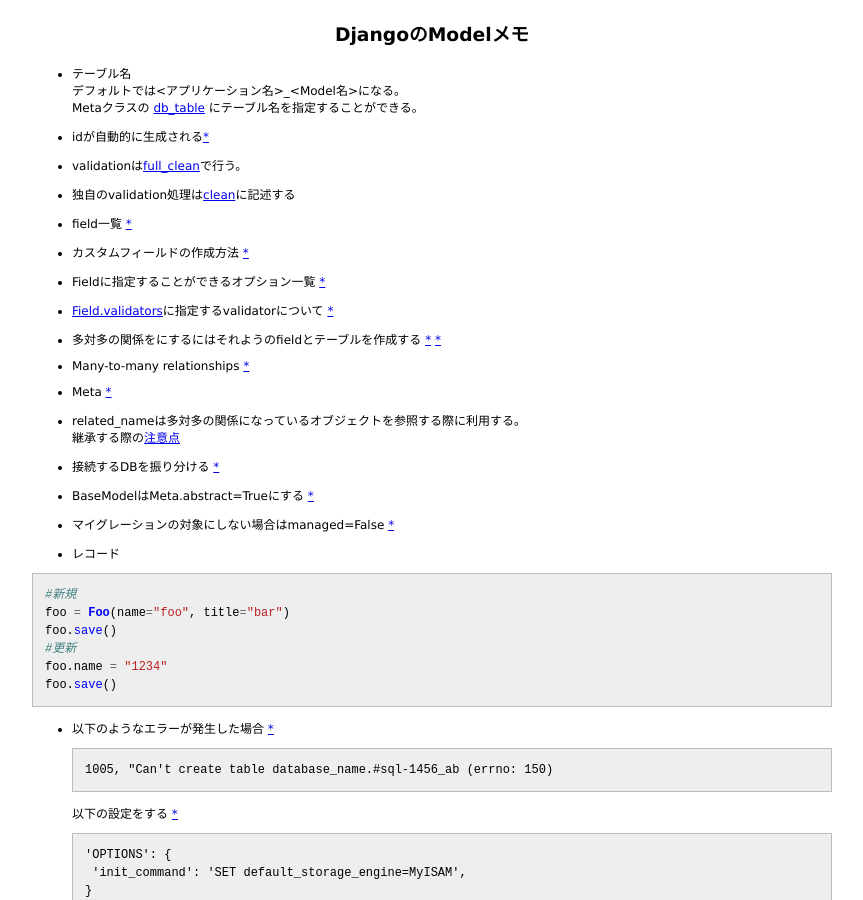
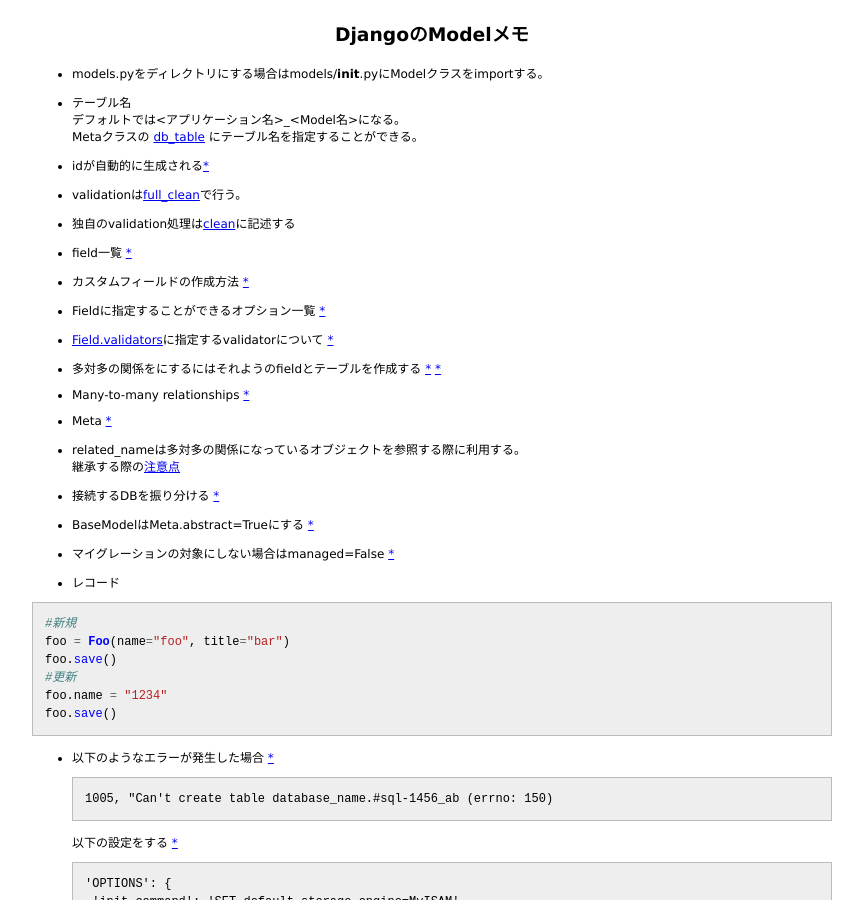
Before and after one commit to 38elements/38elements.github.com, a Jekyll site: the page built from _posts/2014-11-29-django-model.md, in a window 1280 px wide and 900 px high. Shown: the whole window, without its empty margins (208-1071 px from the left). Built offline with Jekyll 4.4.1, drawn with Linux system fonts in a browser that asks for light colours.

Commit message:
Update 2014-11-29-django-model.md

```diff
--- a/_posts/2014-11-29-django-model.md
+++ b/_posts/2014-11-29-django-model.md
@@ -2,6 +2,8 @@
 layout: posts
 title: DjangoのModelメモ
 ---
+* models.pyをディレクトリにする場合はmodels/__init__.pyにModelクラスをimportする。
+
 * テーブル名
 デフォルトでは\<アプリケーション名\>_\<Model名\>になる。
 Metaクラスの [db_table](https://docs.djangoproject.com/en/stable/ref/models/options/#db-table) にテーブル名を指定することができる。
```
